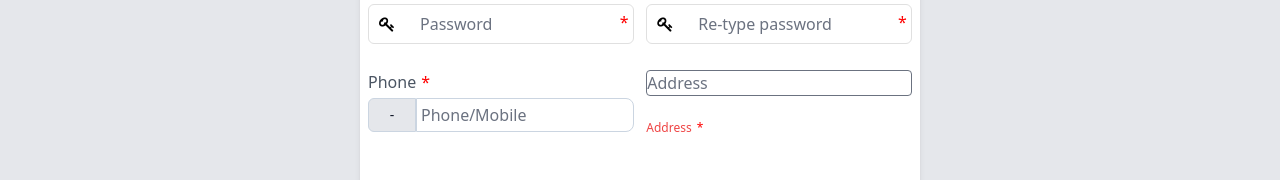
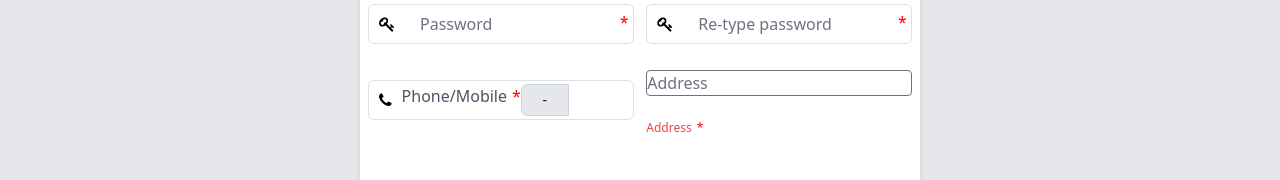
Before and after one commit to gwhoami/gwhoami, a React (Create React App) app in the folder react-gwhoami/: page /home/signin in a window 1280 px wide. Shown: the part 344-524 px from the top of the page. Built offline with nearby package versions, Linux system fonts and the light colour scheme; no server answers.

Commit message:
icon
icon

```diff
--- a/react-gwhoami/src/component/forms/index.js
+++ b/react-gwhoami/src/component/forms/index.js
@@ -189,6 +189,10 @@ export const PasswordCheck = React.memo(({ styleClass, formKey, formRef, ui, ID
                         {isNotValid() && <div className='flex justify-start items-center text-red-500 text-xs mt-1'>Password is required</div>}
                         {formRef.current[formKey].length > 0 && <PasswordStrengthBar password={formRef.current[formKey]} className="mt-2" onChangeScore={(score, feed) => scoreFeed(score, feed)} />}
                         &nbsp;<label className="text-red-600 mb-1 required"></label>&nbsp;
+
+
+
+
                     </div>
                     </div>
                     &nbsp;&nbsp;&nbsp;
--- a/react-gwhoami/src/container/register.js
+++ b/react-gwhoami/src/container/register.js
@@ -117,9 +117,15 @@ const RegisterUser = React.memo(() => {
                                 </div>
                                 <PasswordCheck styleClass="flex flex-row mb-0" formKey="password" ui={ui} formRef={regRef} uiRefresh={ui} />
 
+
                                 <div class="flex ... ">
                                     <div class="w-1/2 ... ">
-                                        <InputPhone styleClass="flex flex-col mb-4" formKey="phone" ID="phone" formRef={regRef} uiRefresh={ui} label="Phone" code="phonecode" placeholder="Phone/Mobile" required="Phone is required" />
+                                    <div class="row   border border-slate-300 hover:border-red-800 ...">
+                                            <div class="icon">
+                                                <i class="fa fa-phone"></i>
+                                            </div>
+                                        <InputPhone styleClass="flex flex-row mb-0" formKey="phone" ID="phone" formRef={regRef} uiRefresh={ui} label="Phone/Mobile" code="phonecode" placeholder="" required="Phone is required" />
+                                    </div>
                                     </div>
                                     &nbsp;&nbsp;&nbsp;
                                     <div class="w-1/2 ... ">
```
